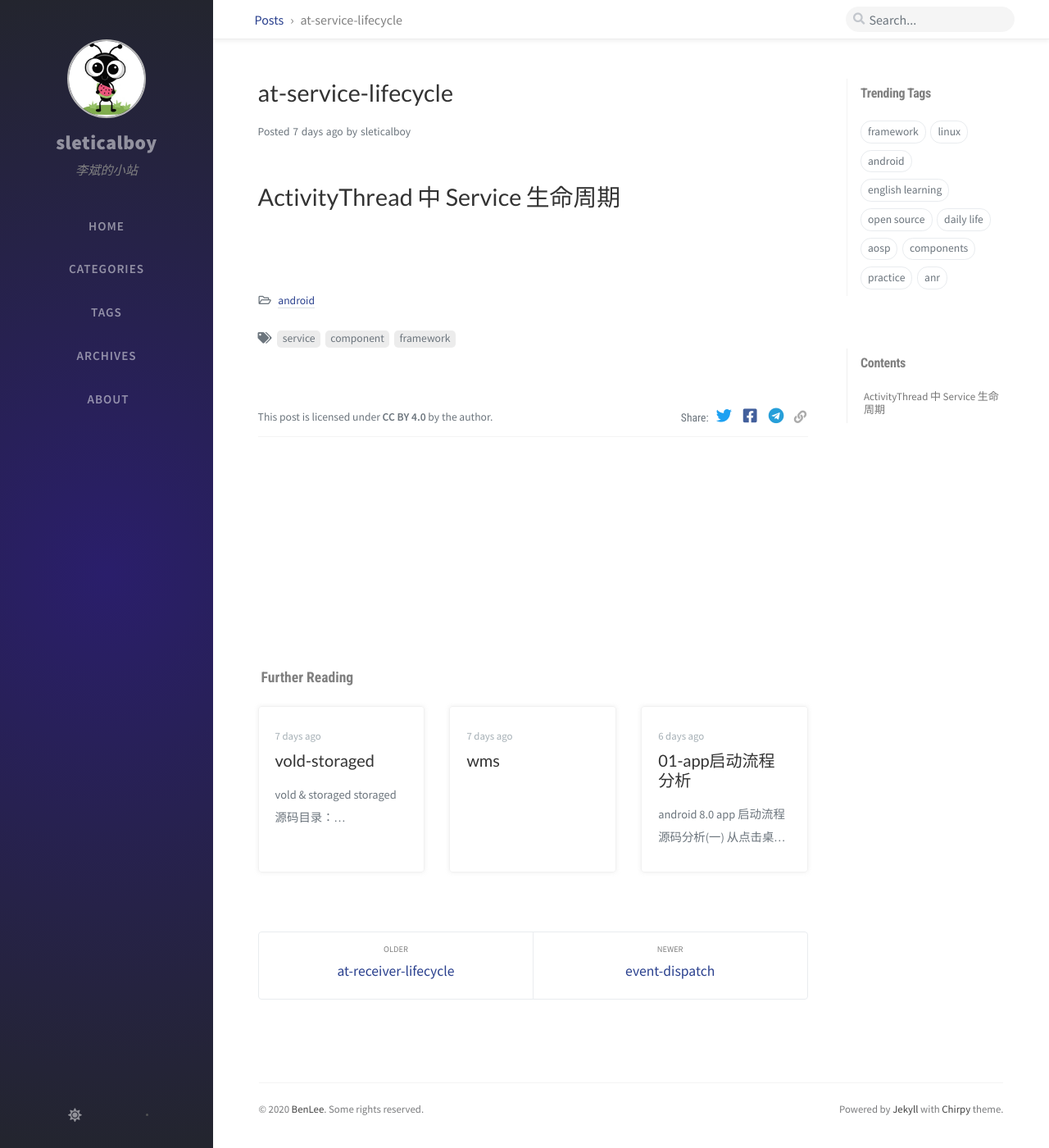
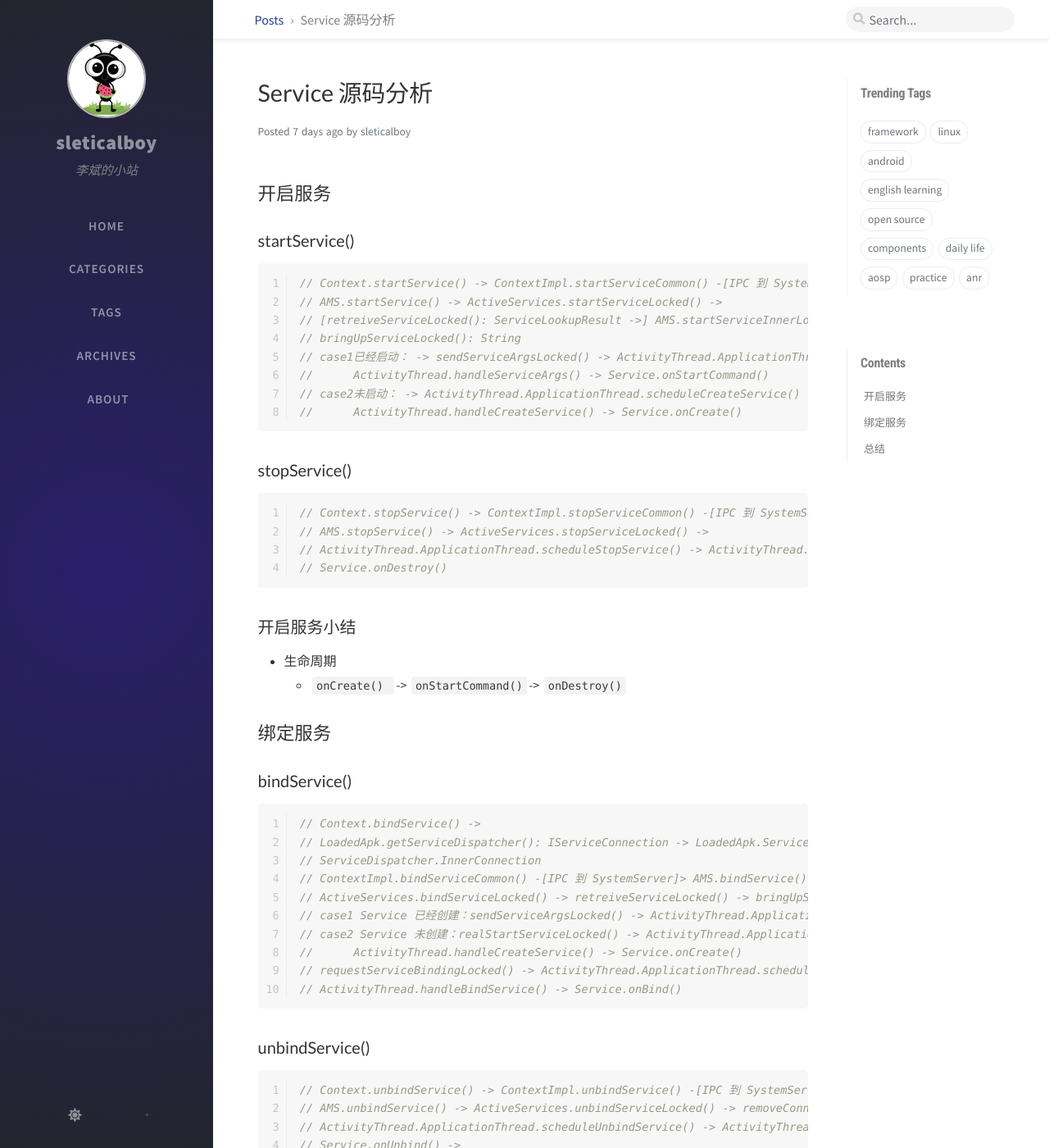
Before and after one commit to sleticalboy/sleticalboy.github.io, a Jekyll site: the page built from _posts/2020-12-01-at-service-lifecycle.md, in a window 1280 px wide and 1400 px high. Shown: the whole window at 82% size. Built offline with Jekyll 4.4.1, drawn with Linux system fonts in a browser that asks for light colours; nearby versions of some CDN libraries; comment, search, counter and statistics services are not loaded; some of the changed text lies outside the part shown.

Commit message:
[android]add service outline

````diff
--- a/_posts/2020-12-01-at-service-lifecycle.md
+++ b/_posts/2020-12-01-at-service-lifecycle.md
@@ -1,10 +1,75 @@
 ---
 layout: post
-title: at-service-lifecycle
+title: Service 源码分析
 author: sleticalboy
 date: 2020-12-01 02:31:07
 category: android
-tags: [service, component, framework]
+tags: [service, components, framework]
 ---
 
-# ActivityThread 中 Service 生命周期
+## 开启服务
+
+### startService()
+
+```java
+// Context.startService() -> ContextImpl.startServiceCommon() -[IPC 到 SystemServer 进程]->
+// AMS.startService() -> ActiveServices.startServiceLocked() ->
+// [retreiveServiceLocked(): ServiceLookupResult ->] AMS.startServiceInnerLocked() ->
+// bringUpServiceLocked(): String
+// case1已经启动： -> sendServiceArgsLocked() -> ActivityThread.ApplicationThread.shcheduleServiceArgs() ->
+//      ActivityThread.handleServiceArgs() -> Service.onStartCommand()
+// case2未启动： -> ActivityThread.ApplicationThread.scheduleCreateService() ->
+//      ActivityThread.handleCreateService() -> Service.onCreate()
+```
+
+### stopService()
+
+```java
+// Context.stopService() -> ContextImpl.stopServiceCommon() -[IPC 到 SystemServer 进程]->
+// AMS.stopService() -> ActiveServices.stopServiceLocked() ->
+// ActivityThread.ApplicationThread.scheduleStopService() -> ActivityThread.handleStopService() ->
+// Service.onDestroy()
+```
+
+### 开启服务小结
+
+- 生命周期
+  - `onCreate() ` -> `onStartCommand()`-> `onDestroy()`
+
+## 绑定服务
+
+### bindService()
+
+```java
+// Context.bindService() ->
+// LoadedApk.getServiceDispatcher(): IServiceConnection -> LoadedApk.ServiceDispatcher.getIServiceConnection()
+// ServiceDispatcher.InnerConnection
+// ContextImpl.bindServiceCommon() -[IPC 到 SystemServer]> AMS.bindService() ->
+// ActiveServices.bindServiceLocked() -> retreiveServiceLocked() -> bringUpServiceLocked() ->
+// case1 Service 已经创建：sendServiceArgsLocked() -> ActivityThread.ApplicationThread.scheduleServiceArgs() ->
+// case2 Service 未创建：realStartServiceLocked() -> ActivityThread.ApplicationThread.scheduleCreateService() ->
+//      ActivityThread.handleCreateService() -> Service.onCreate()
+// requestServiceBindingLocked() -> ActivityThread.ApplicationThread.scheduleBindService() ->
+// ActivityThread.handleBindService() -> Service.onBind()
+```
+
+### unbindService()
+
+```java
+// Context.unbindService() -> ContextImpl.unbindService() -[IPC 到 SystemServer]->
+// AMS.unbindService() -> ActiveServices.unbindServiceLocked() -> removeConnectionLocked() ->
+// ActivityThread.ApplicationThread.scheduleUnbindService() -> ActivityThread.handleUnbindService() ->
+// Service.onUnbind() ->
+// ActiveServices.bringDownServiceIfNeededLocked() -> bringDownServiceLocked() -...-> scheduleStopService() ->
+// ActivityThread.handleStopService() -> Service.onDestroy()
+```
+
+### 绑定服务小结
+
+- 主要提供 c/s 接口，允许组件与 Service 进行交互或者跨进程通讯
+- bind 服务的 3 种方式
+  - 扩展 Binder : 同一个进程内提供服务
+  - 使用 Messenger : IPC，单线程
+  - 使用 aidl : IPC，多线程
+
+## 总结
````
Also changed, not shown: _posts/2020-12-08-android-service-outline.md (added, +29 -0 lines), 2 other files.
